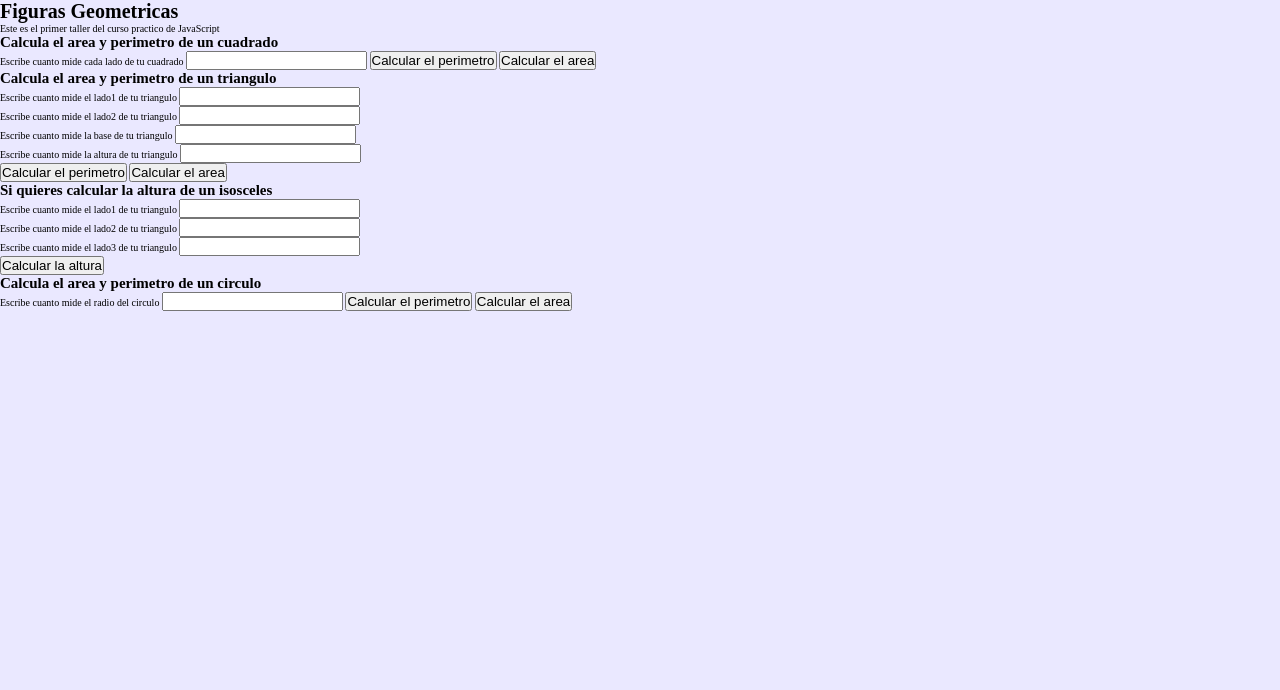
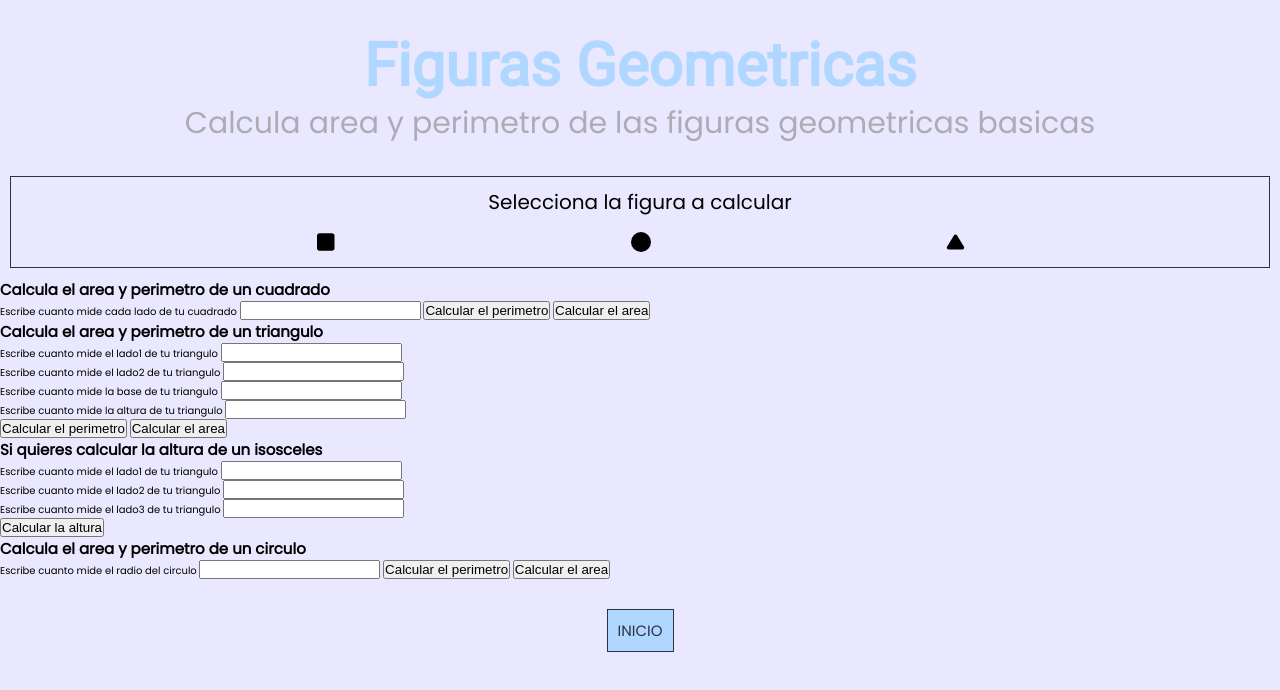
Before and after one commit to jdchavarro/curso-practico-javascript-by-platzi, a website built with webpack: page public/actividades/figuras.html in a window 1280 px wide. Built offline with nearby package versions, Linux system fonts and the light colour scheme; files whose address does not match are found by name.

Commit message:
inicios figura
header y menu de seleccionde figura y algo de comentarios aclaratorios

```diff
--- a/public/actividades/figuras.html
+++ b/public/actividades/figuras.html
@@ -7,10 +7,21 @@
     <title>Figuras Geometricas | Curso Practico JS</title>
   </head>
   <body>
-    <header>
-      <h1>Figuras Geometricas</h1>
-      <p>Este es el primer taller del curso practico de JavaScript</p>
+    <header class="header">
+      <h1 class="header__title">Figuras Geometricas</h1>
+      <p class="header__description">
+        Calcula area y perimetro de las figuras geometricas basicas
+      </p>
     </header>
+
+    <section class="shapes-menu">
+      <p class="shapes-menu__description">Selecciona la figura a calcular</p>
+      <div class="shapes-menu__shapes">
+        <span class="shapes-menu__shape"><i class="fa-solid fa-square"></i></span>
+        <span class="shapes-menu__shape"><i class="fa-solid fa-circle"></i></span>
+        <span class="shapes-menu__shape shapes-menu__shape--rot"><i class="fa-solid fa-play"></i></span>
+      </div>
+    </section>
 
     <section>
       <h2>Calcula el area y perimetro de un cuadrado</h2>
@@ -107,6 +118,8 @@
       </form>
     </section>
 
-    <script src="./figuras.js"></script>
+    <section class="goBack">
+      <a href=".." class="goBack__button">INICIO </a>
+    </section>
   </body>
 </html>
--- a/src/index.js
+++ b/src/index.js
@@ -10,3 +10,4 @@ import '@fortawesome/fontawesome-free/js/regular';
 import '@fortawesome/fontawesome-free/js/brands';
 
 import './modules/descuentos';
+import './modules/figuras';
--- a/src/styles/index.css
+++ b/src/styles/index.css
@@ -7,7 +7,10 @@
 :root {
   font-size: 62.5%;
   background-color: var(--light);
+  font-family: poppins;
 }
+
+/* INDEX */
 
 .header {
   display: flex;
@@ -27,7 +30,7 @@
   color: var(--secondary);
 }
 
-.options {
+.principal-menu {
   padding-top: 1rem;
   display: grid;
   justify-items: center;
@@ -61,13 +64,10 @@
 
 .card__description {
   padding: 1rem;
-  font-family: poppins;
   text-align: center;
 }
 
-.discount_form {
-  font-family: poppins;
-}
+/* DESCUENTOS */
 
 .discount_form__input_group {
   display: flex;
@@ -86,6 +86,34 @@
   height: 3rem;
 }
 
+/* FIGURAS */
+
+.shapes-menu {
+  display: flex;
+  flex-direction: column;
+  align-items: center;
+  row-gap: 1rem;
+  border: 1px solid var(--dark);
+  margin: 1rem;
+  padding: 1rem;
+  font-size: 2rem;
+}
+
+.shapes-menu__shapes {
+  width: 100%;
+  display: inline-flex;
+  justify-content: space-evenly;
+}
+
+.shapes-menu__shape--rot {
+  transform: rotate(270deg);
+}
+
+
+
+
+/** CLASES COMPARTIDAS ENTRE ARCHIVOS */
+
 .goBack {
   margin-top: 4rem;
   text-align: center;
--- a/webpack.config.dev.js
+++ b/webpack.config.dev.js
@@ -4,7 +4,11 @@ const MiniCssExtractPlugin = require('mini-css-extract-plugin');
 
 
 module.exports = {
-  entry: ['./src/index.js', './src/modules/descuentos.js'],
+  entry: [
+    './src/index.js',
+    './src/modules/descuentos.js',
+    './src/modules/figuras.js'
+  ],
   output: {
     path: path.resolve(__dirname, "dist"),
     filename: "[name].js",
```
Also changed, not shown: old_files/descuentos.js (deleted, +0 -32 lines), public/actividades/descuentos.html (+1 -1 lines), public/index.html (+1 -1 lines), src/modules/figuras.js (renamed from old_files/figuras.js).
